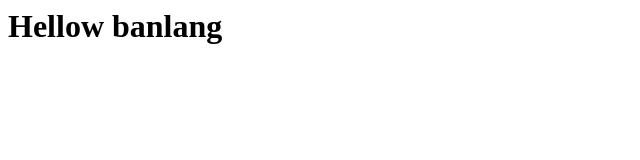
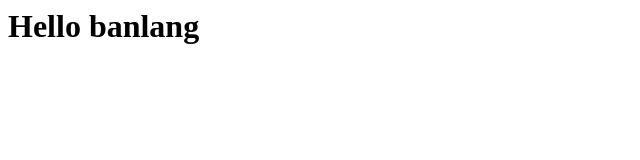
Before and after one commit to FIFA1553/test-project1, a plain HTML site: page index.html in a window 1280 px wide. Shown: the whole page, without its empty margins (0-640 px from the left). Drawn offline with Linux system fonts and the light colour scheme.

Commit message:
Update index.html

```diff
--- a/index.html
+++ b/index.html
@@ -1,5 +1,5 @@
 <html>
     <body>
-        <h1>Hellow banlang</h1>
+        <h1>Hello banlang</h1>
     </body>
 </html>
```
